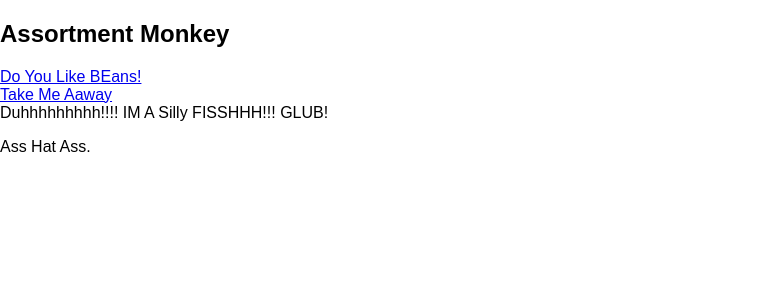
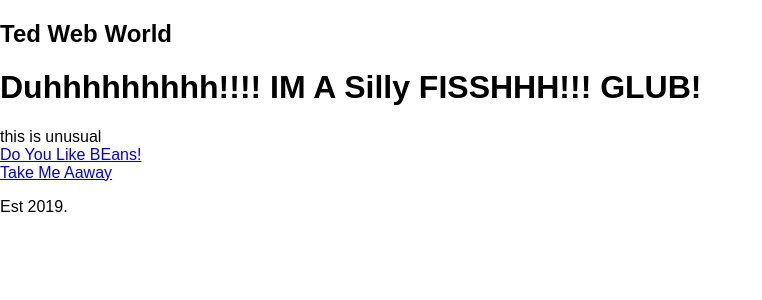
Before and after one commit to brakluner/REACTportfolio, a React (Create React App) app in the folder client/: page /user in a window 1280 px wide. Shown: the top 300 px of the page, without its empty margins (0-762 px from the left). Built offline with nearby package versions, Linux system fonts and the light colour scheme.

Commit message:
added if else booleans to dryify header into componenets that change with path

```diff
--- a/client/src/App.js
+++ b/client/src/App.js
@@ -2,6 +2,7 @@ import React, { Component } from "react";
 import { BrowserRouter } from 'react-router-dom';
 import Route from 'react-router-dom/Route';
 import Fish from './components/Fish';
+import Onion from './components/Onion';
 import "./App.css";
 
 function App() {
@@ -9,10 +10,11 @@ function App() {
     <div>
       <BrowserRouter>
       <div>
-        <h2>Assortment Monkey</h2>
+        <h2>Ted Web World</h2>
         <Route path="/" exact render={
           () => {
             return ( <div><h1> Welcome FRIEND!</h1>
+            <Onion />
                       <a href='/about'>Do You Like BEans!</a><br></br>
                       <a href='/user'>Dolphin Pizza</a></div>);
           }
@@ -20,6 +22,7 @@ function App() {
         <Route path="/about" exact render={
           () => {
             return ( <div><h1> Wooooow!</h1>
+            <Onion />
                       <a href='/'>Saucey</a><br></br>
                       <a href='/user'>Dolphin Pizza</a>
             </div>);
@@ -28,16 +31,17 @@ function App() {
         <Route path="/user" exact render={
           () => {
             return ( <div>
+              <Fish />
+              <Onion />
               <a href='/about'>Do You Like BEans!</a><br></br>
                       <a href='/'>Take Me Aaway</a>
-                      <Fish />
             </div>);
           }
         } />
       </div>
       </BrowserRouter>
       <p>
-        Ass Hat Ass.
+        Est 2019.
       </p>
     </div>
   );
--- a/client/src/components/Fish.js
+++ b/client/src/components/Fish.js
@@ -3,8 +3,8 @@ import React from "react";
 
 function Fish(props) {
 
-  return (<div>
-                Duhhhhhhhhh!!!! IM A Silly FISSHHH!!! GLUB!</div>);
+  return (<h1>
+                Duhhhhhhhhh!!!! IM A Silly FISSHHH!!! GLUB!</h1>);
 }
 
 export default Fish;
--- /dev/null
+++ b/client/src/components/Onion.js
@@ -0,0 +1,17 @@
+import React from "react";
+
+var path = window.location.pathname
+
+console.log(path)
+
+
+function Onion(props) {
+    if (path === '/'){
+  return (<div>this is strange</div>);
+} else if (path === '/about') {
+    return (<div>this is weird</div>);
+} else if (path === '/user') {
+    return (<div>this is unusual</div>)
+}
+}
+export default Onion;
```
